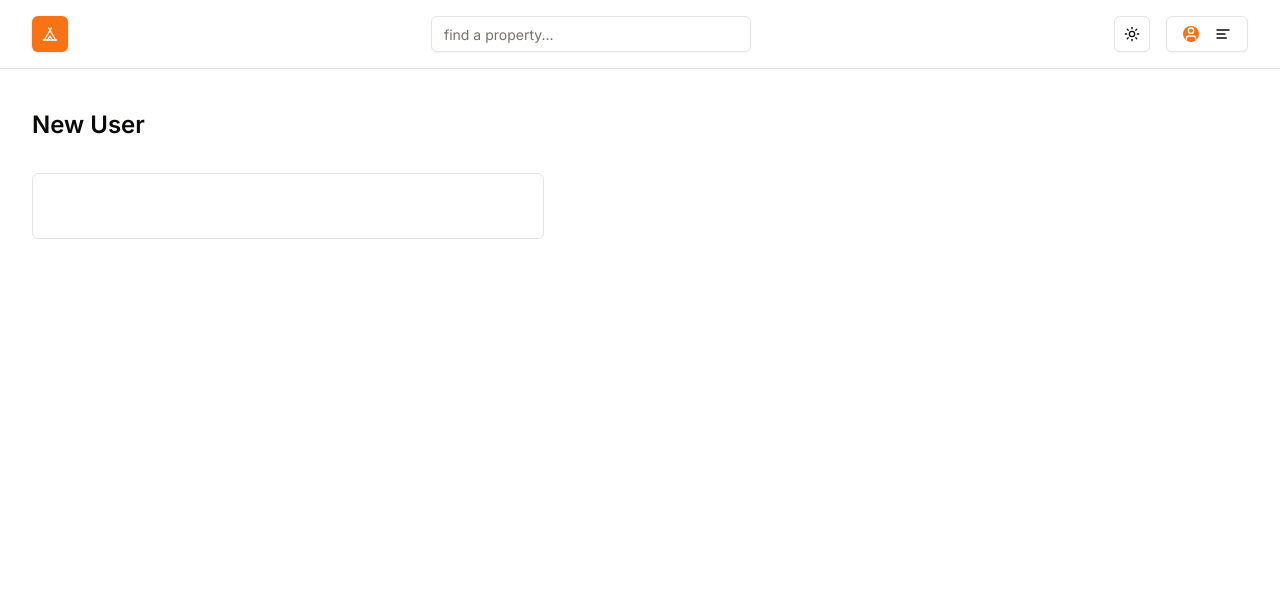
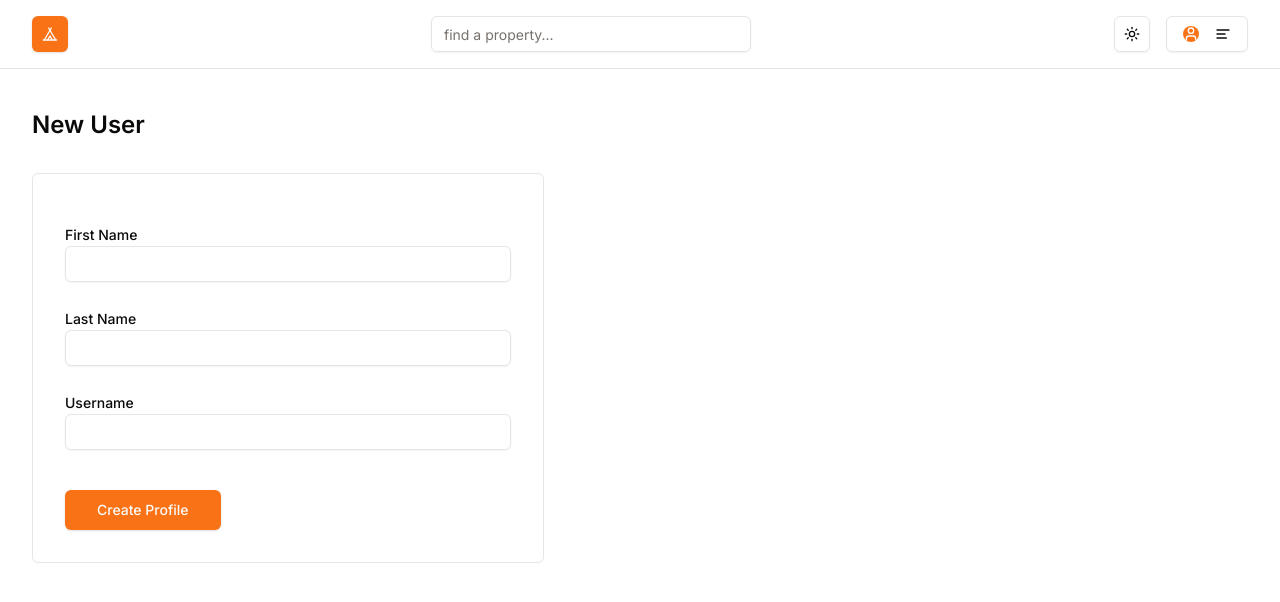
Before and after one commit to Petersonwei/airbnb-clone, a Next.js app: page /profile/create in a window 1280 px wide. Shown: the top 602 px of the page. Built offline with nearby package versions, Linux system fonts and the light colour scheme.

Commit message:
70 Integrating Components into CreateProfile

```diff
--- a/app/profile/create/page.tsx
+++ b/app/profile/create/page.tsx
@@ -1,9 +1,12 @@
-import { Button } from '@/components/ui/button';
+import FormInput from '@/components/form/FormInput';
+import FormContainer from '@/components/form/FormContainer';
+import { SubmitButton } from '@/components/form/Buttons';
 
-const createProfileAction = async (formData: FormData) => {
+const createProfileAction = async (prevState: any, formData: FormData) => {
   'use server';
   const firstName = formData.get('firstName') as string;
-  console.log(firstName);
+  if (firstName !== 'shakeAndBake') return { message: 'there was an error...' };
+  return { message: 'Profile Created' };
 };
 
 function CreateProfile() {
@@ -11,8 +14,14 @@
     <section>
       <h1 className='text-2xl font-semibold mb-8 capitalize'>new user</h1>
       <div className='border p-8 rounded-md max-w-lg'>
-        <form action={createProfileAction}>
-        </form>
+        <FormContainer action={createProfileAction}>
+          <div className='grid gap-4 mt-4 '>
+            <FormInput type='text' name='firstName' label='First Name' />
+            <FormInput type='text' name='lastName' label='Last Name' />
+            <FormInput type='text' name='username' label='Username' />
+          </div>
+          <SubmitButton text='Create Profile' className='mt-8' />
+        </FormContainer>
       </div>
     </section>
   );
--- a/components/form/FormContainer.tsx
+++ b/components/form/FormContainer.tsx
@@ -16,6 +16,7 @@
   action: actionFunction;
   children: React.ReactNode;
 }) {
+  //FIXME:No sure to use useFormState or useActionState
   const [state, formAction] = useFormState(action, initialState);
   const { toast } = useToast();
   useEffect(() => {
--- a/components/navbar/LinksDropdown.tsx
+++ b/components/navbar/LinksDropdown.tsx
@@ -16,7 +16,7 @@
 function LinksDropdown() {
   return (
     <DropdownMenu>
-      {/* asChild is used to pass the component as a child to the DropdownMenuTrigger */}
+      {/* TODO: understand asChild is used to pass the component as a child to the DropdownMenuTrigger */}
       <DropdownMenuTrigger asChild>
         <Button variant="outline" className="flex items-center">
           <UserIcon />
--- a/package.json
+++ b/package.json
@@ -21,6 +21,7 @@
     "@radix-ui/react-dialog": "^1.1.4",
     "@radix-ui/react-dropdown-menu": "^2.1.4",
     "@radix-ui/react-hover-card": "^1.1.4",
+    "@radix-ui/react-icons": "^1.3.2",
     "@radix-ui/react-label": "^2.1.1",
     "@radix-ui/react-menubar": "^1.1.4",
     "@radix-ui/react-navigation-menu": "^1.2.3",
```
Also changed, not shown: components/form/Buttons.tsx (renamed from components/form/Button.tsx), 1 other file (tests, documents, lock files or other folders).
